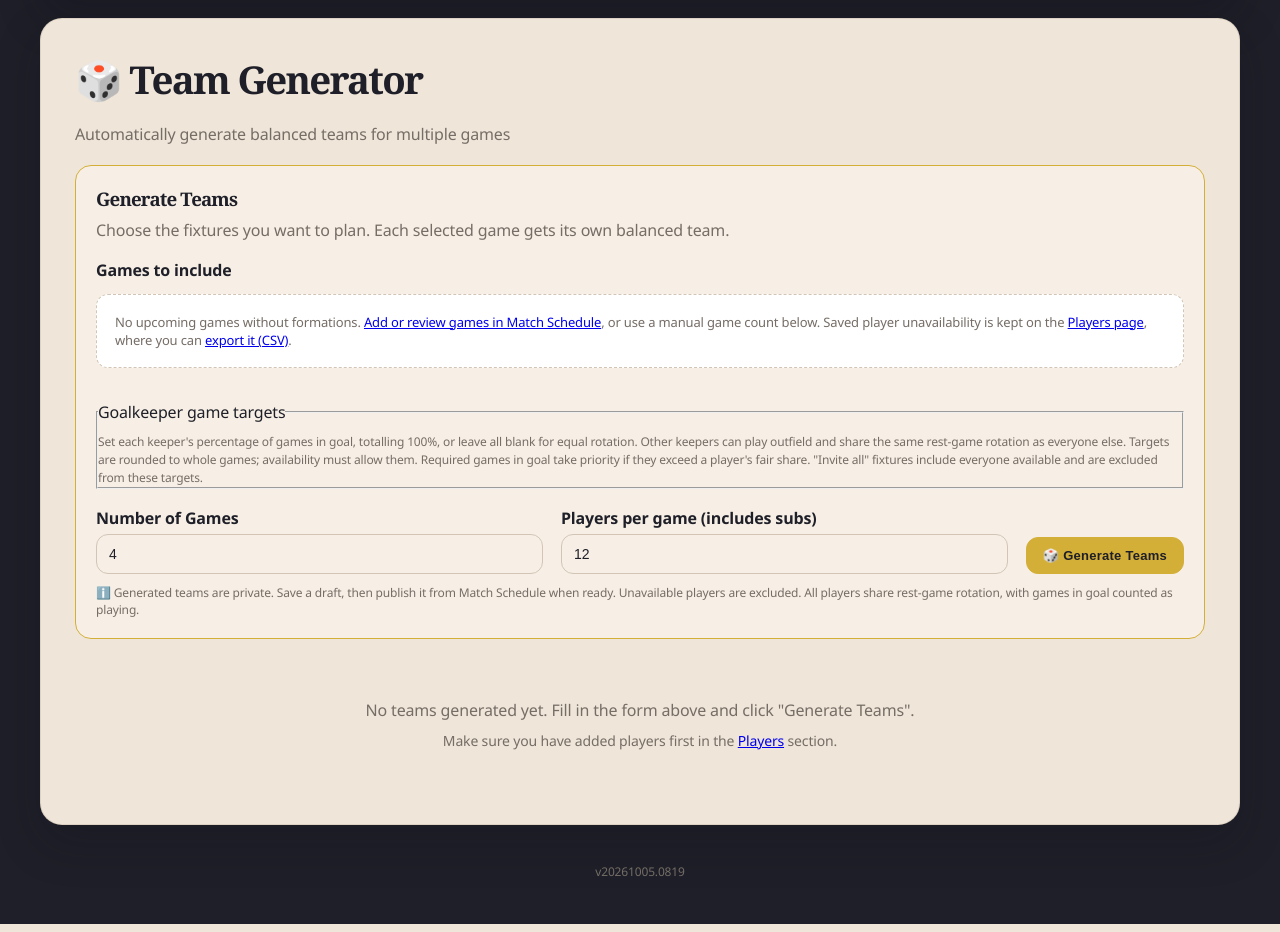
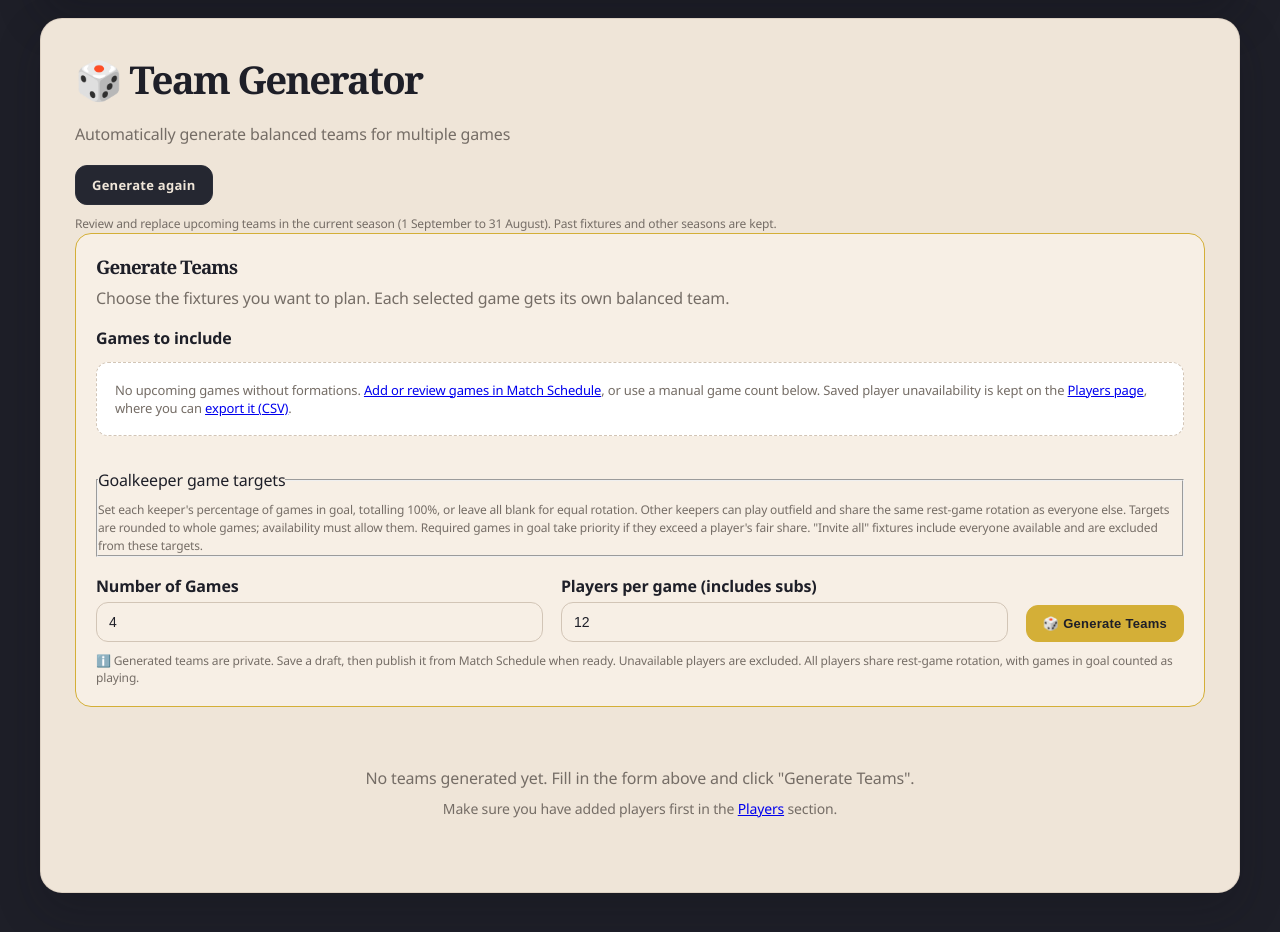
Before and after one commit to counterfitninja/frometowneagles, a Flask app: page /team-generator in a window 1280 px wide. Shown: the part 140-1072 px from the top of the page. Run offline with Flask 3, Linux system fonts and the light colour scheme; the visitor is signed in with stand-in values (Sample User, id 1); data comes from the database, SQL or seed files in the repository; data that the repository does not hold is empty.

Commit message:
Add upcoming season team regeneration
Co-authored-by: Copilot App <223556219+Copilot@users.noreply.github.com>

```diff
--- a/app.py
+++ b/app.py
@@ -3,6 +3,7 @@ import sqlite3
 from datetime import datetime, timezone, timedelta
 import os
 from functools import wraps
+from contextlib import nullcontext
 import hashlib
 
 app = Flask(__name__)
@@ -277,7 +278,7 @@ def load_saved_unavailability(matches):
     return {str(match['id']): list(by_date.get(match['match_date'], [])) for match in matches}
 
 
-def save_unavailability(matches, unavailable_by_match, active_player_ids):
+def save_unavailability(matches, unavailable_by_match, active_player_ids, connection=None):
     """Replace saved active-player unavailability for the given fixtures' dates."""
     by_date = {}
     for match in matches:
@@ -286,7 +287,7 @@ def save_unavailability(matches, unavailable_by_match, active_player_ids):
     if not by_date or not active_player_ids:
         return
     active = sorted(int(pid) for pid in active_player_ids)
-    with get_db() as conn:
+    with nullcontext(connection) if connection is not None else get_db() as conn:
         for match_date, player_ids in by_date.items():
             conn.execute(
                 'DELETE FROM player_unavailability WHERE unavailable_date = ? AND player_id IN (%s)'
@@ -296,7 +297,8 @@ def save_unavailability(matches, unavailable_by_match, active_player_ids):
                 'INSERT OR IGNORE INTO player_unavailability (player_id, unavailable_date) VALUES (?, ?)',
                 [(int(pid), match_date) for pid in sorted(player_ids, key=int)]
             )
-        conn.commit()
+        if connection is None:
+            conn.commit()
 
 
 @app.route('/players/<int:player_id>/unavailability', methods=['POST'])
@@ -1392,9 +1394,28 @@ def set_team_publication(match_id):
         conn.commit()
     return redirect(url_for('matches'))
 
+def current_season_bounds(today=None):
+    today = today or datetime.now().date()
+    year = today.year if today.month >= 9 else today.year - 1
+    return today.isoformat(), f'{year}-09-01', f'{year + 1}-09-01'
+
+
+def upcoming_season_matches(conn):
+    today, start, end = current_season_bounds()
+    return conn.execute('''
+        SELECT id, match_date, opponent, location, formation_id
+        FROM matches
+        WHERE match_date >= ? AND match_date >= ? AND match_date < ?
+        ORDER BY match_date, id
+    ''', (today, start, end)).fetchall()
+
+
 @app.route('/team-generator')
 @login_required
 def team_generator():
+    import json
+
+    regenerate = request.args.get('regenerate') == '1'
     with get_db() as conn:
         players_list = conn.execute('''
             SELECT * FROM players
@@ -1402,7 +1423,7 @@ def team_generator():
             ORDER BY name
         ''').fetchall()
         # Get matches without formations
-        matches_list = conn.execute('''
+        matches_list = upcoming_season_matches(conn) if regenerate else conn.execute('''
             SELECT id, match_date, opponent, location
             FROM matches
             WHERE formation_id IS NULL
@@ -1415,10 +1436,12 @@ def team_generator():
         'team_generator.html',
         players=players,
         matches=matches,
-        selected_match_ids=[match['id'] for match in matches[:20]],
+        selected_match_ids=[match['id'] for match in (matches if regenerate else matches[:20])],
         invite_all_match_ids=[],
         unavailable_by_match=load_saved_unavailability(matches),
-        team_size=12,
+        team_size=get_setting('generator_team_size', 12),
+        goalkeeper_percentages=json.loads(get_setting('generator_keeper_percentages', '{}')),
+        regenerate=regenerate,
         num_games=len(matches) if matches else 4,
         version=VERSION
     )
@@ -1653,11 +1676,15 @@ def change_password():
 
     return redirect(url_for('settings', success='Password updated successfully and encrypted in database!'))
 
+@app.route('/team-generator/regenerate', methods=['POST'])
 @app.route('/team-generator/generate', methods=['POST'])
 @login_required
 def generate_teams():
+    import json
     import random
     from collections import defaultdict
+
+    regenerate = request.path == '/team-generator/regenerate'
 
     try:
         requested_num_games = int(request.form.get('num_games', 4))
@@ -1675,7 +1702,7 @@ def generate_teams():
             WHERE status = 'active'
             ORDER BY name
         ''').fetchall()
-        matches_list = conn.execute('''
+        matches_list = upcoming_season_matches(conn) if regenerate else conn.execute('''
             SELECT id, match_date, opponent, location
             FROM matches
             WHERE formation_id IS NULL
@@ -1708,25 +1735,32 @@ def generate_teams():
             unavailable_by_match=unavailable_by_match,
             team_size=team_size,
             num_games=requested_num_games,
+            regenerate=regenerate,
             goalkeeper_percentages={str(p['id']): request.form.get(f"goalkeeper_percentage_{p['id']}", '')
                                     for p in players if p['position'] == 'GK'},
             version=VERSION
         )
 
+    if regenerate and (not matches or set(submitted_match_ids) != available_match_ids):
+        return render_generator_error(
+            'Review all upcoming fixtures in the current season before generating again. '
+            'Reload Generate again if the schedule has changed.'
+        )
     if submitted_match_ids:
         invalid_match_ids = set(submitted_match_ids) - available_match_ids
         if invalid_match_ids:
             return render_generator_error('One or more selected games are no longer available. Refresh the page and try again.')
         if not selected_matches:
             return render_generator_error('Select at least one game to generate teams for.')
-        if len(selected_matches) > 20:
+        if len(selected_matches) > 20 and not regenerate:
             return render_generator_error('Select 20 games or fewer at a time.')
         num_games = len(selected_matches)
-        save_unavailability(selected_matches, unavailable_by_match, active_player_ids)
+        if not regenerate:
+            save_unavailability(selected_matches, unavailable_by_match, active_player_ids)
     else:
         num_games = requested_num_games
 
-    if num_games < 1 or num_games > 20:
+    if num_games < 1 or (num_games > 20 and not regenerate):
         return render_generator_error('Choose between 1 and 20 games.')
     if team_size < 9 or team_size > 15:
         return render_generator_error('Team size must be between 9 and 15 players.')
@@ -1947,6 +1981,60 @@ def generate_teams():
         for keeper in goalkeepers
     ]
 
+    generator_settings = [
+        ('generator_team_size', str(team_size)),
+        ('generator_keeper_percentages', json.dumps(
+            {str(pid): value if value is not None else '' for pid, value in keeper_percentages.items()}
+        )),
+    ]
+    if regenerate:
+        positions = [(90, 50), (25, 25), (25, 50), (25, 75), (50, 25),
+                     (50, 50), (50, 75), (75, 35), (75, 65)]
+        with get_db() as conn:
+            # Hold the write lock while checking and replacing the season's teams.
+            conn.execute('BEGIN IMMEDIATE')
+            current_matches = [dict(match) for match in upcoming_season_matches(conn)]
+            if current_matches != selected_matches:
+                return render_generator_error(
+                    'The schedule or saved teams changed. Reload Generate again and try again.'
+                )
+            old_ids = {match['formation_id'] for match in selected_matches if match['formation_id']}
+            for team in teams:
+                formation = {
+                    'formations': [{
+                        'name': 'Formation 1',
+                        'players': [
+                            {'id': str(player['id']), 'name': player['name'],
+                             'position': player['position'], 'xPercent': positions[index][0],
+                             'yPercent': positions[index][1]}
+                            for index, player in enumerate(team['starters'])
+                        ],
+                        'subs': [
+                            {'id': str(player['id']), 'name': player['name'], 'position': player['position']}
+                            for player in team['subs']
+                        ],
+                    }]
+                }
+                cursor = conn.execute(
+                    'INSERT INTO formations (name, data, private_team) VALUES (?, ?, 1)',
+                    (team['match_label'], json.dumps(formation))
+                )
+                conn.execute('UPDATE matches SET formation_id = ?, team_published = 0 WHERE id = ?',
+                             (cursor.lastrowid, team['match_id']))
+                team['saved'] = True
+            for formation_id in old_ids:
+                conn.execute('''
+                    DELETE FROM formations WHERE id = ?
+                    AND NOT EXISTS (SELECT 1 FROM matches WHERE formation_id = ?)
+                ''', (formation_id, formation_id))
+            save_unavailability(selected_matches, unavailable_by_match, active_player_ids, connection=conn)
+            conn.executemany('INSERT OR REPLACE INTO settings (key, value) VALUES (?, ?)', generator_settings)
+            conn.commit()
+    else:
+        with get_db() as conn:
+            conn.executemany('INSERT OR REPLACE INTO settings (key, value) VALUES (?, ?)', generator_settings)
+            conn.commit()
+
     return render_template('team_generator.html',
                          teams=teams,
                          stats=stats,
@@ -1957,6 +2045,10 @@ def generate_teams():
                          unavailable_by_match=unavailable_by_match,
                          team_size=team_size,
                          num_games=num_games,
+                         regenerate=regenerate,
+                         success=('Generated again and saved private drafts for every upcoming fixture '
+                                  'in the current season. Past fixtures and other seasons are unchanged.')
+                                 if regenerate else None,
                          goalkeeper_percentages={str(pid): value if value is not None else ''
                                                  for pid, value in keeper_percentages.items()},
                          version=VERSION)
--- a/templates/team_generator.html
+++ b/templates/team_generator.html
@@ -497,6 +497,10 @@
 <div class="card">
     <h2>🎲 Team Generator</h2>
     <p style="color: #756d66; margin-bottom: 20px;">Automatically generate balanced teams for multiple games</p>
+    {% if not regenerate %}
+    <a href="{{ url_for('team_generator', regenerate=1) }}" class="btn">Generate again</a>
+    <p class="selection-help">Review and replace upcoming teams in the current season (1 September to 31 August). Past fixtures and other seasons are kept.</p>
+    {% endif %}
 
     {% if error %}
     <div style="background: #fee; border: 2px solid #c33; color: #c33; padding: 15px; border-radius: 0; margin-bottom: 20px;">
@@ -509,9 +513,15 @@
     {% endif %}
 
     <div class="generator-section">
+        {% if regenerate %}
+        <h3 style="color: #1e1f28; margin-bottom: 8px;">Generate again</h3>
+        <p class="selection-help">Review availability and goalkeeper targets for all upcoming fixtures this season. Generating again replaces their saved teams with private drafts, including teams already published. Results, past fixtures and other seasons are kept.</p>
+        {% else %}
         <h3 style="color: #1e1f28; margin-bottom: 8px;">Generate Teams</h3>
         <p style="color: #756d66; margin-bottom: 18px;">Choose the fixtures you want to plan. Each selected game gets its own balanced team.</p>
-        <form method="POST" action="/team-generator/generate" class="generate-form" enctype="multipart/form-data">
+        {% endif %}
+        <form method="POST" action="{{ url_for('generate_teams') if not regenerate else '/team-generator/regenerate' }}" class="generate-form" enctype="multipart/form-data"
+              {% if regenerate %}onsubmit="return confirm('Replace all upcoming teams in the current season with new private drafts? Past fixtures and other seasons will be kept.');"{% endif %}>
             <div class="form-group game-selection-group">
                 <div class="section-heading-row">
                     <label for="gamePicker">Games to include</label>
@@ -527,10 +537,12 @@
                                 type="checkbox"
                                 class="game-checkbox"
                                 id="game-{{ match.id }}"
-                                name="match_ids"
+                                {% if not regenerate %}name="match_ids"{% endif %}
                                 value="{{ match.id }}"
+                                {% if regenerate %}disabled{% endif %}
                                 {% if match.id in selected_match_ids|default([]) %}checked{% endif %}
                             >
+                            {% if regenerate %}<input type="hidden" name="match_ids" value="{{ match.id }}">{% endif %}
                             <label class="game-label" for="game-{{ match.id }}">
                                 <strong>{{ match.match_date | ukdate }} · vs {{ match.opponent }}</strong>
                                 <span>📍 {{ match.location or 'Location TBD' }}</span>
@@ -608,10 +620,11 @@
                     </div>
                     {% endfor %}
                 </div>
-                <p class="selection-help">Select only the games you want to generate. Set availability for each fixture before generating; unavailable players are left out, and everyone else is balanced across the games they can attend. “Invite all available players” ignores the team-size limit for that fixture.</p>
+                <p class="selection-help">{% if regenerate %}All upcoming fixtures this season are included.{% else %}Select only the games you want to generate.{% endif %} Set availability for each fixture before generating; unavailable players are left out, and everyone else is balanced across the games they can attend. “Invite all available players” ignores the team-size limit for that fixture.</p>
                 {% else %}
                 <div class="empty-game-picker">
-                    No upcoming games without formations. <a href="/matches">Add or review games in Match Schedule</a>, or use a manual game count below.
+                    {% if regenerate %}No upcoming fixtures in the current season. <a href="/matches">Review games in Match Schedule</a>.
+                    {% else %}No upcoming games without formations. <a href="/matches">Add or review games in Match Schedule</a>, or use a manual game count below.{% endif %}
                     Saved player unavailability is kept on the <a href="{{ url_for('players') }}#saved-unavailability">Players page</a>, where you can <a href="{{ url_for('export_saved_unavailability') }}">export it (CSV)</a>.
                 </div>
                 {% endif %}
@@ -632,7 +645,7 @@
                 {% endfor %}
             </fieldset>
             <div class="generator-options">
-                {% if not matches %}
+                {% if not matches and not regenerate %}
                 <div class="form-group">
                     <label for="manual_num_games">Number of Games</label>
                     <input type="number" id="manual_num_games" min="1" max="20" value="{{ num_games|default(4) }}" required>
@@ -642,8 +655,11 @@
                     <label for="team_size">Players per game (includes subs)</label>
                     <input type="number" id="team_size" name="team_size" min="9" max="15" value="{{ team_size|default(12) }}" required>
                 </div>
-                <button type="submit" id="generateButton" class="btn btn-success" style="flex: 0;">🎲 Generate Teams</button>
-                {% if matches %}
+                <button type="submit" id="generateButton" class="btn btn-success" style="flex: 0;" {% if regenerate and not matches %}disabled{% endif %}>{{ 'Generate again' if regenerate else '🎲 Generate Teams' }}</button>
+                {% if regenerate %}
+                <a href="{{ url_for('team_generator') }}" class="btn">Cancel</a>
+                {% endif %}
+                {% if matches and not regenerate %}
                 <details class="action-menu">
                     <summary class="btn">More</summary>
                     <div class="menu-actions">
@@ -718,9 +734,13 @@
                 <div style="font-size: 14px; color: #756d66;">
                     {{ team.starters|length }} starters + {{ team.subs|length }} subs
                 </div>
+                {% if team.saved %}
+                <span class="status-badge">Private draft saved</span>
+                {% else %}
                 <button onclick="saveTeamAsMatch({{ loop.index0 }})" class="btn" style="background: #d4af37; color: #1e1f28; padding: 8px 16px; font-size: 13px;">
                     💾 Save private draft
                 </button>
+                {% endif %}
             </div>
         </div>
 
```
Also changed, not shown: tests/test_team_generation.py (+107 -1 lines), README.md.
